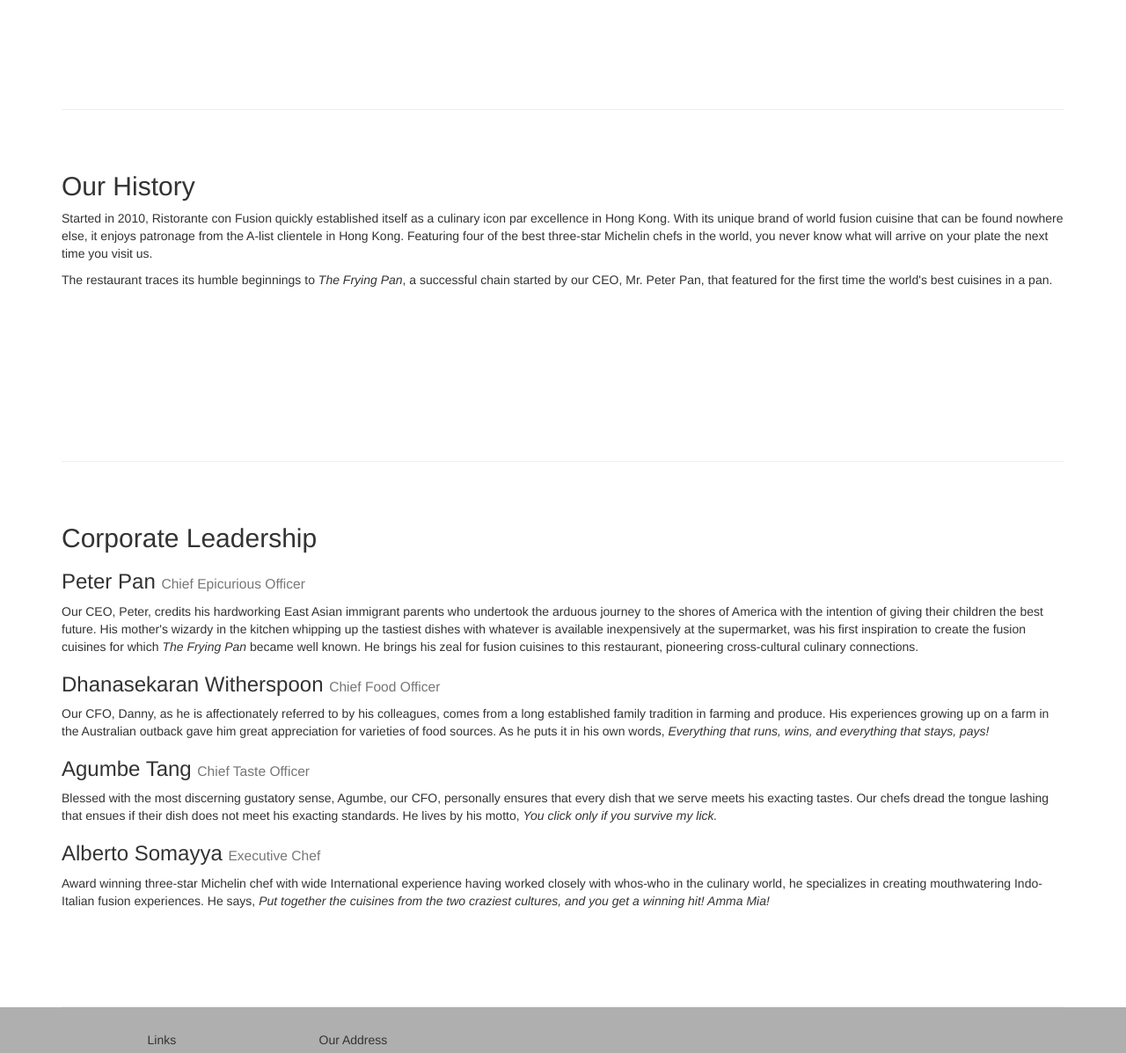
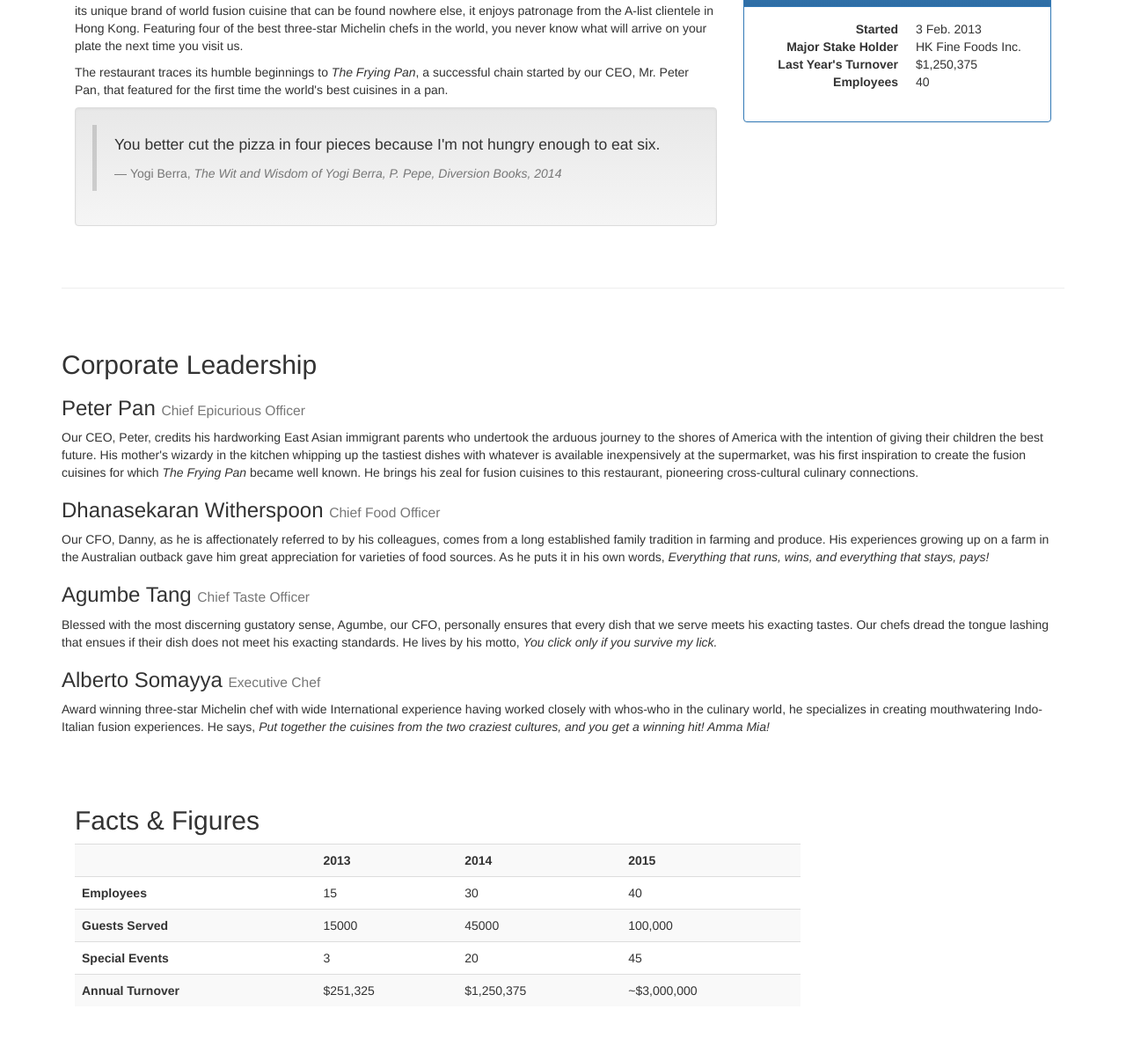
Before and after one commit to YingjieHe/Full-Stack, a website: page conFusion/aboutus.html in a window 1280 px wide. Shown: the part 734-1931 px from the top of the page at 88% size. Drawn offline with nearby package versions, Linux system fonts and the light colour scheme; files whose address does not match are found by name.

Commit message:
aboutus.html

```diff
--- a/conFusion/aboutus.html
+++ b/conFusion/aboutus.html
@@ -78,27 +78,54 @@
     </header>
 
     <div class="container">
-        <div class="row row-content">
-            <div>
+        <div class="row">
+            <div class="col-xs-12">
                 <ol class="breadcrumb">
                 <li><a href="index.html">Home</a></li>
                 <li class="active">About</li>
                 </ol>
             </div>
-            <div>
+            <div class="col-xs-12">
                <h3>About Us</h3>
                <hr>
             </div>
         </div>
 
         <div class="row row-content">
-            <div "col-xs-12 col-sm-4">
+            <div class = "col-xs-12 col-sm-8">
                 <h2>Our History</h2>
                 <p>Started in 2010, Ristorante con Fusion quickly established itself as a culinary icon par excellence in Hong Kong. With its unique brand of world fusion cuisine that can be found nowhere else, it enjoys patronage from the A-list clientele in Hong Kong.  Featuring four of the best three-star Michelin chefs in the world, you never know what will arrive on your plate the next time you visit us.</p>
                 <p>The restaurant traces its humble beginnings to <em>The Frying Pan</em>, a successful chain started by our CEO, Mr. Peter Pan, that featured for the first time the world's best cuisines in a pan.</p>
+                <div class="well">
+                    <blockquote>
+                        <p>You better cut the pizza in four pieces because
+                            I'm not hungry enough to eat six.</p>
+                        <footer>Yogi Berra,
+                          <cite>The Wit and Wisdom of Yogi Berra,
+                            P. Pepe, Diversion Books, 2014</cite>
+                        </footer>
+                    </blockquote>
+                </div>
             </div>
-            <div class = "col-xs-12 col-sm-8">
-                <p style="padding:20px;"></p>
+            <div class = "col-xs-12 col-sm-4">
+              <p style="padding:20px;"></p>
+              <div class="panel panel-primary">
+                  <div class="panel-heading">
+                      <h3 class="panel-title">Facts At a Glance</h3>
+                  </div>
+                  <div class="panel-body">
+                      <dl class="dl-horizontal">
+                          <dt>Started</dt>
+                          <dd>3 Feb. 2013</dd>
+                          <dt>Major Stake Holder</dt>
+                          <dd>HK Fine Foods Inc.</dd>
+                          <dt>Last Year's Turnover</dt>
+                          <dd>$1,250,375</dd>
+                          <dt>Employees</dt>
+                          <dd>40</dd>
+                     </dl>
+                  </div>
+              </div>
             </div>
         </div>
 
@@ -115,8 +142,50 @@
                 <h3>Alberto Somayya <small>Executive Chef</small></h3>
                 <p>Award winning three-star Michelin chef with wide International experience having worked closely with whos-who in the culinary world, he specializes in creating mouthwatering Indo-Italian fusion experiences. He says, <em>Put together the cuisines from the two craziest cultures, and you get a winning hit! Amma Mia!</em></p>
             </div>
-             <div class = "col-xs-12 col-sm-8">
+            <div class = "col-xs-12 col-sm-8">
                 <p style="padding:20px;"></p>
+            </div>
+              <div class="row row-content">
+              <div class="col-xs-12 col-sm-9">
+                  <h2>Facts &amp; Figures</h2>
+                  <div class="table-responsive">
+                    <table class="table table-striped">
+                    <tr>
+                        <td>&nbsp;</td>
+                        <th>2013</th>
+                        <th>2014</th>
+                        <th>2015</th>
+                    </tr>
+                    <tr>
+                        <th>Employees</th>
+                        <td>15</td>
+                        <td>30</td>
+                        <td>40</td>
+                    </tr>
+                    <tr>
+                        <th>Guests Served</th>
+                        <td>15000</td>
+                        <td>45000</td>
+                        <td>100,000</td>
+                    </tr>
+                    <tr>
+                        <th>Special Events</th>
+                        <td>3</td>
+                        <td>20</td>
+                        <td>45</td>
+                    </tr>
+                    <tr>
+                        <th>Annual Turnover</th>
+                        <td>$251,325</td>
+                        <td>$1,250,375</td>
+                        <td>~$3,000,000</td>
+                    </tr>
+                  </table>
+                </div>
+              </div>
+               <div class="col-xs-12 col-sm-3">
+                  <p style="padding:20px;"></p>
+               </div>
             </div>
        </div>
 
```
